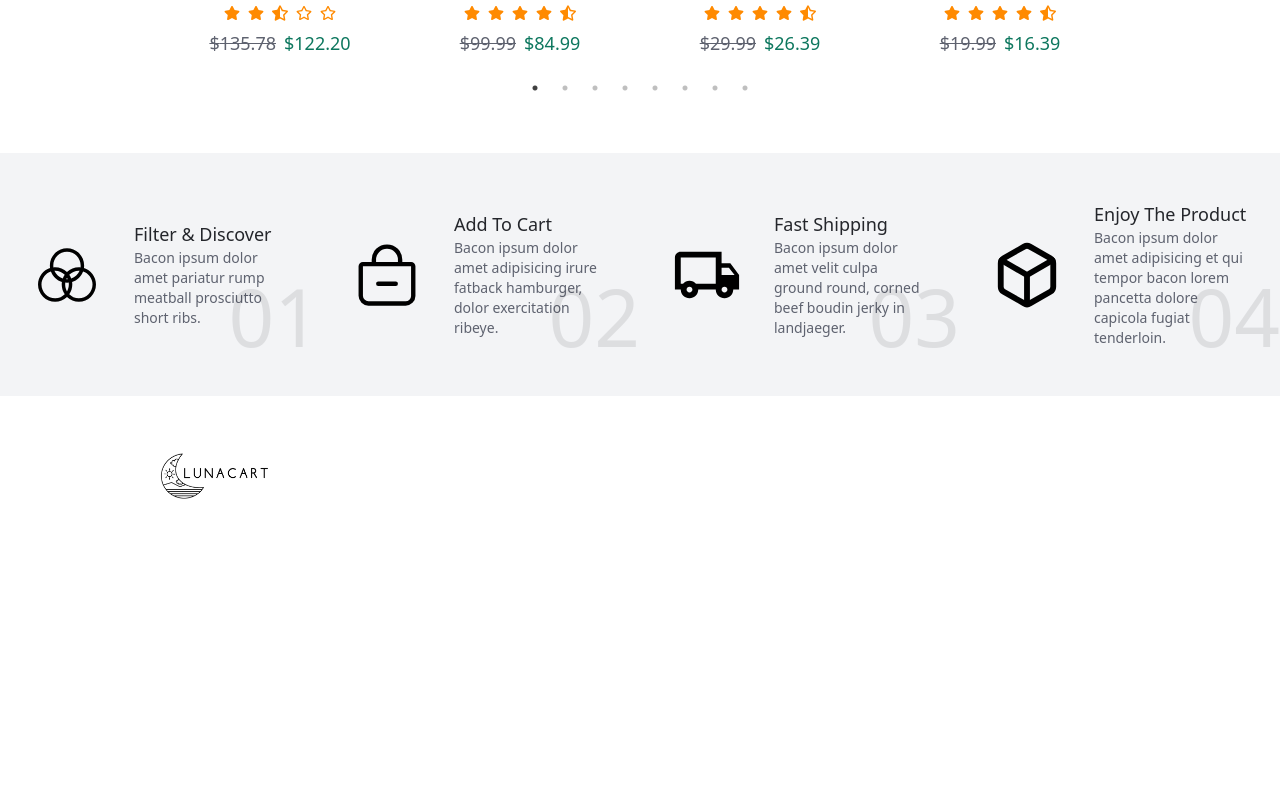
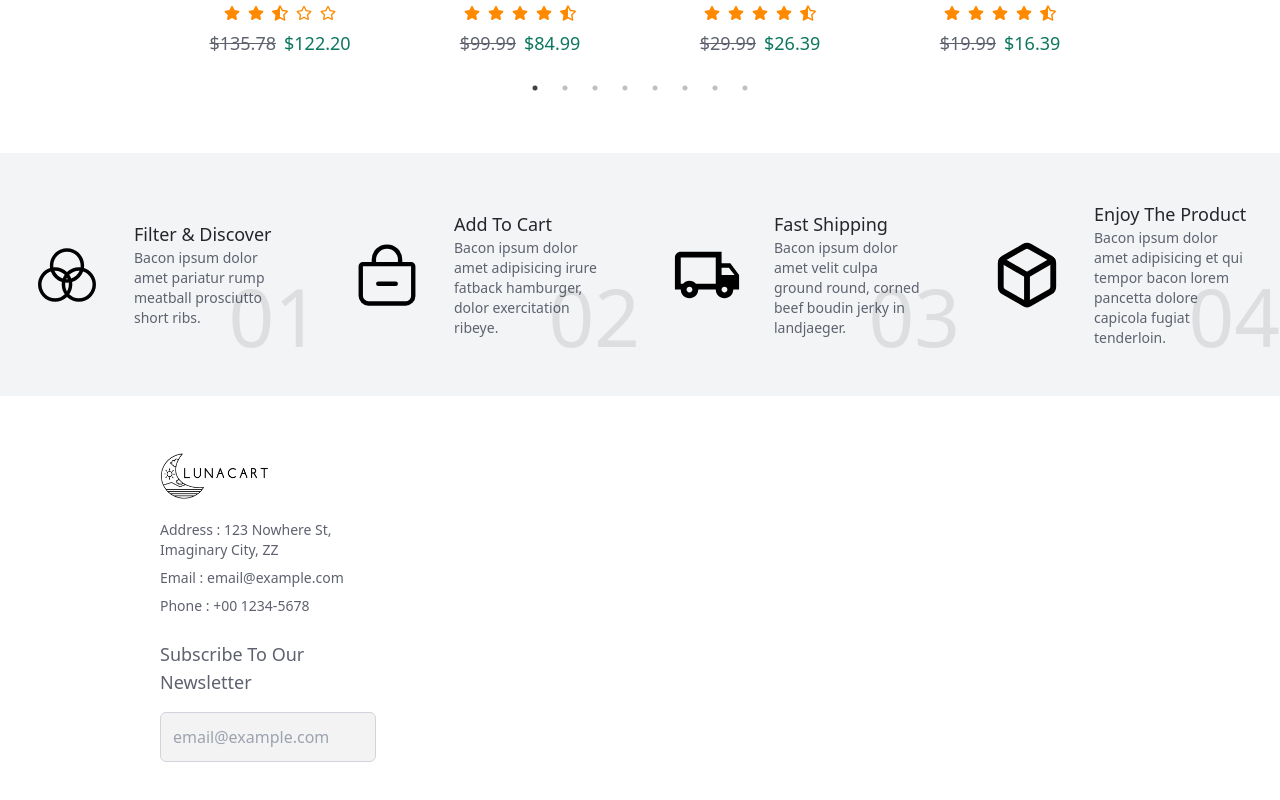
Before and after one commit to gabriellamsa/ecommerce-website, a React (Vite) app: page / in a window 1280 px wide. Shown: the part 4321-5121 px from the top of the page. Before the commit the page ends 4877 px from the top, so only its background shows below. Built offline with nearby package versions, Linux system fonts and the light colour scheme.

Commit message:
add contact info and subscription form

```diff
--- a/src/components/common/Footer.jsx
+++ b/src/components/common/Footer.jsx
@@ -1,4 +1,5 @@
 import LogoImg from "../../assets/common/logo.png";
+import { BodyOne, Caption } from "./CustomComponents";
 
 export const Footer = () => {
   return (
@@ -7,6 +8,19 @@ export const Footer = () => {
         <div className="container grid-cols-1 grid md:grid-cols-2 lg:grid-cols-4 gap-8">
           <div>
             <img src={LogoImg} alt="LogoImg" className="h-12" />
+
+            <div className="flex flex-col gap-2 mt-5">
+              <Caption>Address : 123 Nowhere St, Imaginary City, ZZ</Caption>
+              <Caption>Email : email@example.com</Caption>
+              <Caption>Phone : +00 1234-5678</Caption>
+            </div>
+            <br />
+            <BodyOne>Subscribe To Our Newsletter</BodyOne>
+            <input
+              type="text"
+              className="p-3 w-full border bg-white-100 border-gray-300 rounded-md outline-none"
+              placeholder="email@example.com"
+            />
           </div>
         </div>
       </footer>
```
